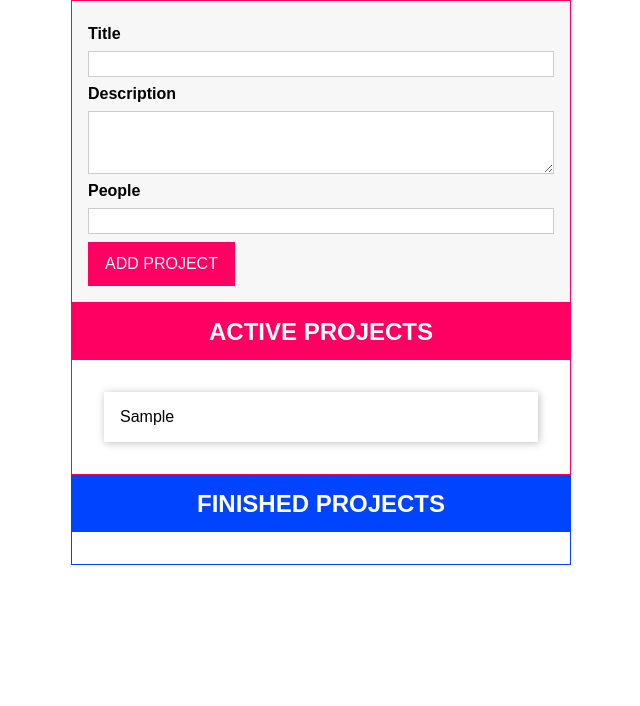
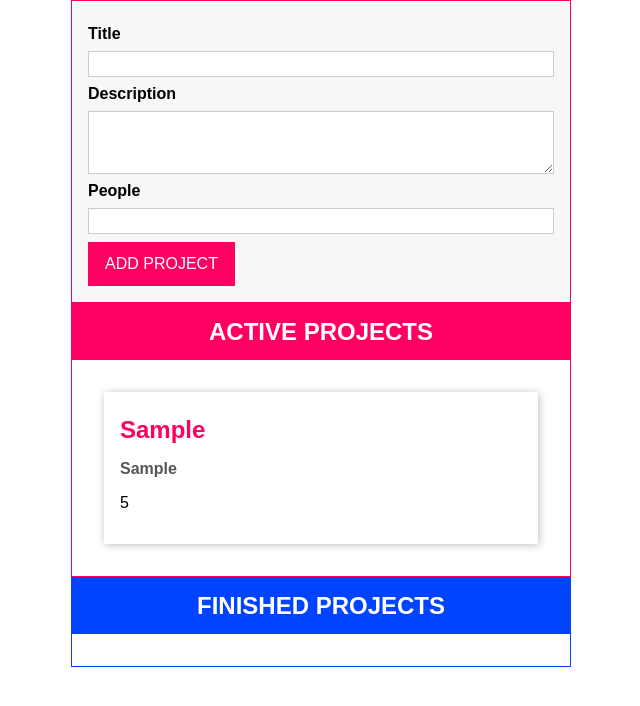
Before and after one commit to kanishev/Drag-and-Drop, a website with bundled scripts: page index.html in a window 1280 px wide. Both pictures are taken after typing "Sample", "Sample", "5" into the empty fields and a click on the button "ADD PROJECT". Shown: the whole page, without its empty margins (319-959 px from the left). Built offline with nearby package versions, Linux system fonts and the light colour scheme.

Commit message:
ProjectItem class

```diff
--- a/index.html
+++ b/index.html
@@ -27,7 +27,11 @@
       </form>
     </template>
     <template id="single-project">
-      <li></li>
+      <li>
+        <h2></h2>
+        <h3></h3>
+        <p></p>
+      </li>
     </template>
     <template id="project-list">
       <section class="projects">
--- /dev/null
+++ b/src/Project/ProjectItem.ts
@@ -0,0 +1,21 @@
+import { Project } from "./Project.js";
+import { ProjectBase } from "./ProjectBase.js";
+
+export class ProjectItem extends ProjectBase<HTMLUListElement, HTMLLIElement> {
+  project: Project;
+
+  constructor(hostId: string, project: Project) {
+    super("single-project", hostId, true, project.id);
+    this.project = project;
+
+    this.renderProjects();
+  }
+
+  configure(): void {}
+
+  renderProjects() {
+    this.element.querySelector("h2")!.innerHTML = this.project.title;
+    this.element.querySelector("p")!.innerHTML = this.project.people.toString();
+    this.element.querySelector("h3")!.innerHTML = this.project.description;
+  }
+}
--- a/src/Project/ProjectList.ts
+++ b/src/Project/ProjectList.ts
@@ -1,8 +1,10 @@
 import { ProjectBase } from "./ProjectBase.js";
 import { projectState } from "../store.js";
+import { Project } from "./Project.js";
+import { ProjectItem } from "./ProjectItem.js";
 
 export class ProjectList extends ProjectBase<HTMLDivElement, HTMLElement> {
-  assignedProjects: any[];
+  assignedProjects: Project[];
 
   constructor(private type: "active" | "finished") {
     super("project-list", "app", false, `${type}-projects`);
@@ -20,9 +22,7 @@ export class ProjectList extends ProjectBase<HTMLDivElement, HTMLElement> {
     const listItem = document.getElementById(`${this.type}-project-list`)! as HTMLUListElement;
     listItem.innerHTML = "";
     for (const prjItem of this.assignedProjects) {
-      const item = document.createElement("li");
-      item.textContent = prjItem.title;
-      listItem.append(item);
+      new ProjectItem(this.element.querySelector("ul")!.id, prjItem);
     }
   }
 
```
